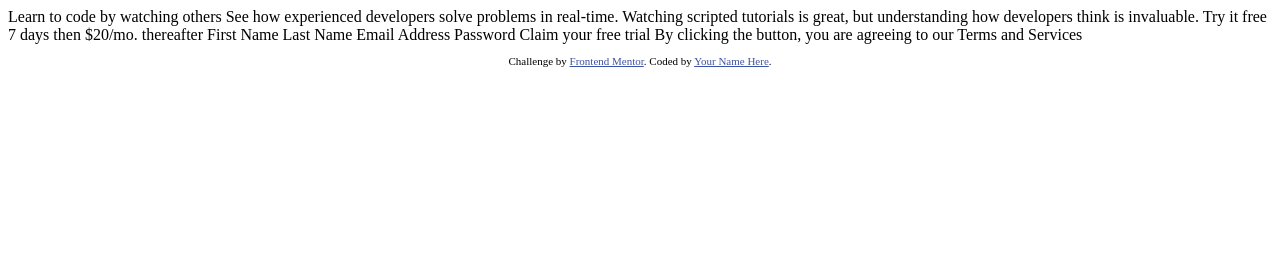
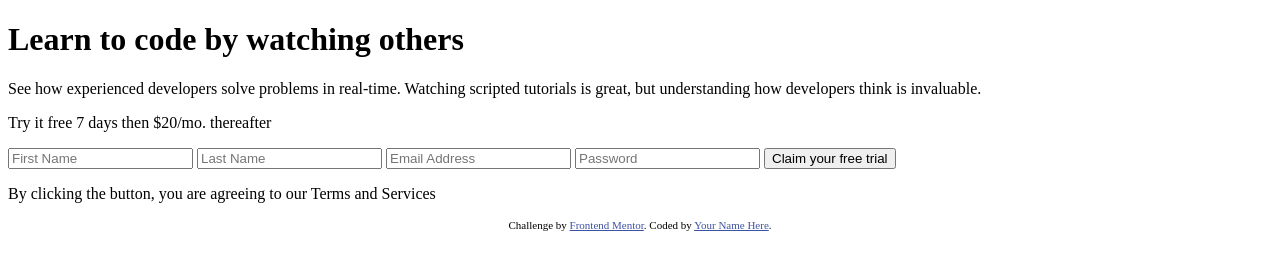
Before and after one commit to rodrigofariasdeveloper/trybe-projeto-breakout, a plain HTML site: page index.html in a window 1280 px wide. Drawn offline with Linux system fonts and the light colour scheme.

Commit message:
html semânico

```diff
--- /dev/null
+++ b/css/style.css
@@ -0,0 +1,2 @@
+.attribution { font-size: 11px; text-align: center; }
+.attribution a { color: hsl(228, 45%, 44%); }
--- a/index.html
+++ b/index.html
@@ -6,31 +6,38 @@
 
   <link rel="icon" type="image/png" sizes="32x32" href="./images/favicon-32x32.png">
 
+  <link rel="stylesheet" href="./css/style.css">
   <title>Frontend Mentor | Intro component with sign up form</title>
 
   <!-- Feel free to remove these styles or customise in your own stylesheet 👍 -->
-  <style>
-    .attribution { font-size: 11px; text-align: center; }
-    .attribution a { color: hsl(228, 45%, 44%); }
-  </style>
+  <!-- <style>
+
+  </style> -->
 </head>
 <body>
 
-  Learn to code by watching others
+  <header>
 
-  See how experienced developers solve problems in real-time. Watching scripted tutorials is great,
-  but understanding how developers think is invaluable.
+   <h1>Learn to code by watching others</h1>
 
-  Try it free 7 days then $20/mo. thereafter
+  <p>
+    See how experienced developers solve problems in real-time. Watching scripted tutorials is great,
+    but understanding how developers think is invaluable.
+  </p>
 
-  First Name
-  Last Name
-  Email Address
-  Password
+    <p>Try it free 7 days then $20/mo. thereafter</p>
 
-  Claim your free trial
+    <form>
+      <input placeholder="First Name" type="text">
+      <input placeholder="Last Name" type="text">
+      <input placeholder="Email Address" type="email">
+      <input placeholder="Password" type="password" maxlength="8">
 
-  By clicking the button, you are agreeing to our Terms and Services
+      <button>Claim your free trial</button>
+
+      <p>By clicking the button, you are agreeing to our Terms and Services</p>
+  </form>
+  </header>
 
   <footer>
     <p class="attribution">
```
